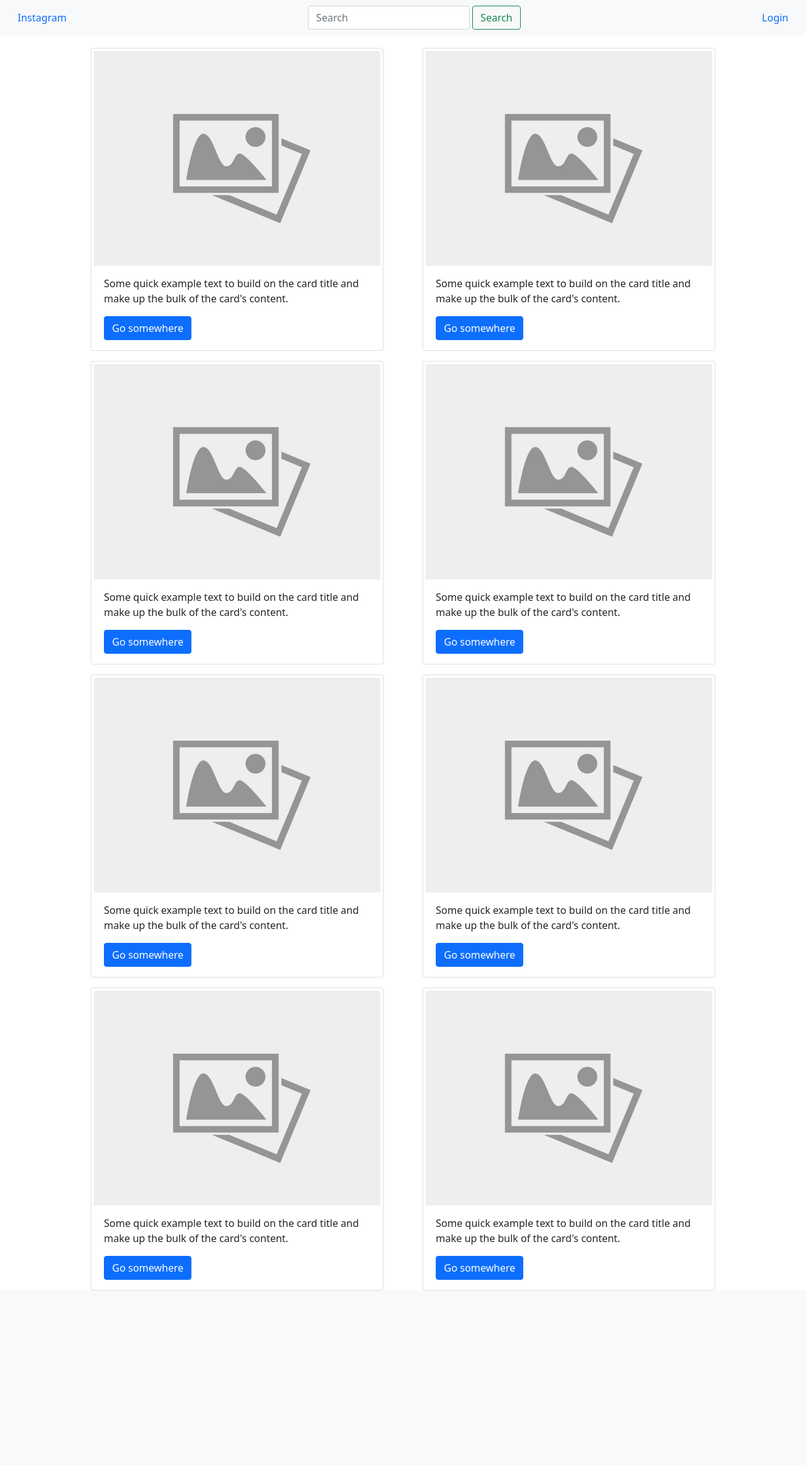
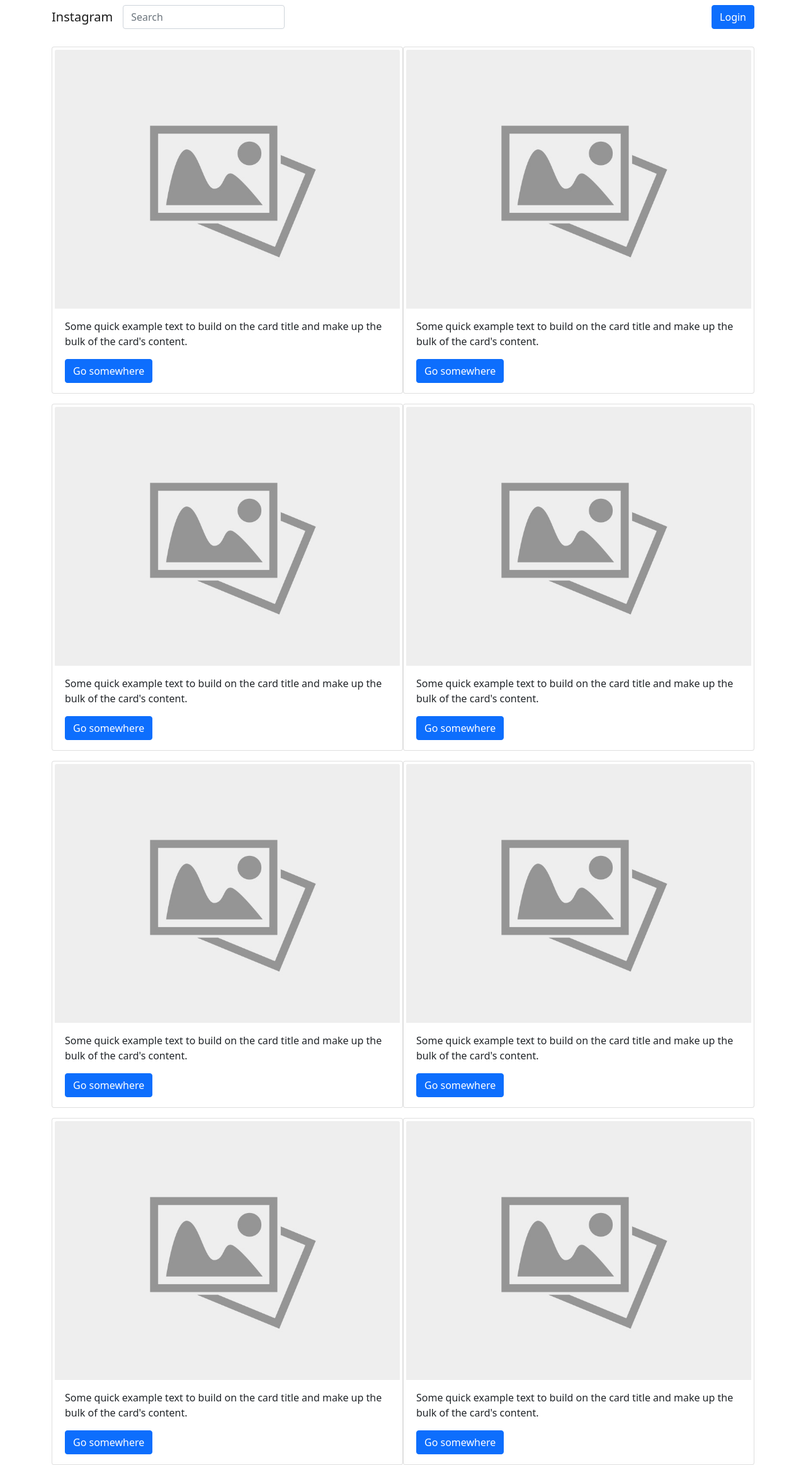
Before and after one commit to MichaelHo02/COSC2430-FullstackWebApplication, a PHP site: page / in a window 1280 px wide. Shown: the whole page at 63% size. Before the commit the page ends 2049 px from the top, so only its background shows below. Run offline with PHP 8.4, Linux system fonts and the light colour scheme.

Commit message:
Update nav

```diff
--- a/include/navbar.php
+++ b/include/navbar.php
@@ -1,12 +1,12 @@
-<nav class="navbar navbar-expand-lg navbar-light bg-light">
-        <div class="container-fluid d-flex">
-            <a class="nav-link" href="#">Instagram</a>
-            <form class="d-flex ms-auto me-auto">
-                <input class="form-control me-1 w-800" type="search" placeholder="Search" aria-label="Search">
-                <button class="btn btn-outline-success" type="submit">Search</button>
+<header class="container">
+    <nav class="navbar navbar-expand-lg navbar-light position-relative">
+        <a href="#" class="navbar-brand display-1 font-weight-bold">Instagram</a>
+        <div class="navbar-nav me-auto">
+            <form class="">
+                <input class="form-control modal-xl" type="search" placeholder="Search" aria-label="Search">
             </form>
-
-            <a class="nav-link" href="./include/login.php">Login</a>
-
         </div>
+        <a class="btn btn-primary" href="./include/login.php">Login</a>
+        <!-- <a class="nav-link" href="./include/login.php">Login</a> -->
     </nav>
+</header>
--- a/include/row.php
+++ b/include/row.php
@@ -1,6 +1,6 @@
-<div class="row justify-content-evenly">
+<div class="row justify-content-between">
 
-<div class="card col-lg-5 cold-md-5 col-sm-12 mt-3 pt-1 ps-1 pe-1">
+    <div class="card col-lg-6 cold-md-6 col-sm-12 mt-3 pt-1 ps-1 pe-1">
         <img src="./assets/img/stock/noimg.jpeg" class="card-img-top" alt="...">
         <div class="card-body">
             <!-- <h5 class="card-title">Card title</h5> -->
@@ -9,7 +9,7 @@
         </div>
     </div>
 
-<div class="card col-lg-5 cold-md-5 col-sm-12 mt-3 pt-1 ps-1 pe-1">
+    <div class="card col-lg-6 cold-md-6 col-sm-12 mt-3 pt-1 ps-1 pe-1">
         <img src="./assets/img/stock/noimg.jpeg" class="card-img-top" alt="...">
         <div class="card-body">
             <!-- <h5 class="card-title">Card title</h5> -->
--- a/index.php
+++ b/index.php
@@ -10,35 +10,25 @@
 </head>
 
 <body>
-    <?php
-    include "./include/navbar.php";
+        <?php
+        include "./include/navbar.php";
+        ?>
 
-    ?>
-
-    <div class="container mt-1">
-
-
-        <div class="row justify-content-evenly">
-            <?php
-
+    <main>
+        <div class="container mt-1">
+            <div class="row justify-content-center">
+                <?php
                 include "./include/row.php";
                 include "./include/row.php";
                 include "./include/row.php";
                 include "./include/row.php";
+                ?>
+            </div>
+        </div>
+    </main>
+    <footer>
 
-            ?>
-
-
-        </div>
-
-
-
-
-
-
-
-    </div>
-
+    </footer>
     <script src="https://cdn.jsdelivr.net/npm/bootstrap@5.1.3/dist/js/bootstrap.bundle.min.js" integrity="sha384-ka7Sk0Gln4gmtz2MlQnikT1wXgYsOg+OMhuP+IlRH9sENBO0LRn5q+8nbTov4+1p" crossorigin="anonymous"></script>
 </body>
 
```
Lines whose indentation alone changed are shown as unchanged.
